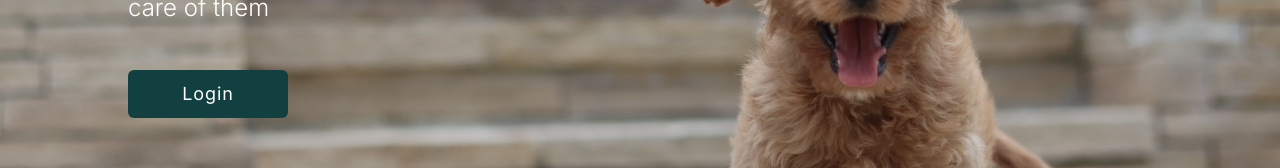
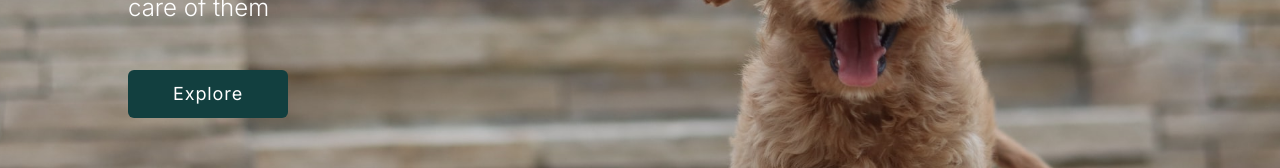
Before and after one commit to Nicolasp-dev/VetTeams, a Next.js app: page / in a window 1280 px wide. Shown: the part 256-424 px from the top of the page. Built offline with nearby package versions, Linux system fonts and the light colour scheme; no server answers.

Commit message:
Explore Btn

```diff
--- a/components/Home/HeroSection.js
+++ b/components/Home/HeroSection.js
@@ -72,7 +72,7 @@ const HeroSection = () => {
         >
           <Link href="/login">
             <button className=" bg-dark-green text-white tracking-wider w-[6rem] h-[2rem] rounded-md hover:scale-110 duration-300 text-xs sm:w-[7rem] sm:h-[2.5rem] xl:w-[10rem] xl:h-[3rem] xl:text-lg 2xl:w-[15rem] 2xl:h-[3.2rem] 2xl:text-xl ">
-              Login
+              Explore
             </button>
           </Link>
         </motion.div>
```
